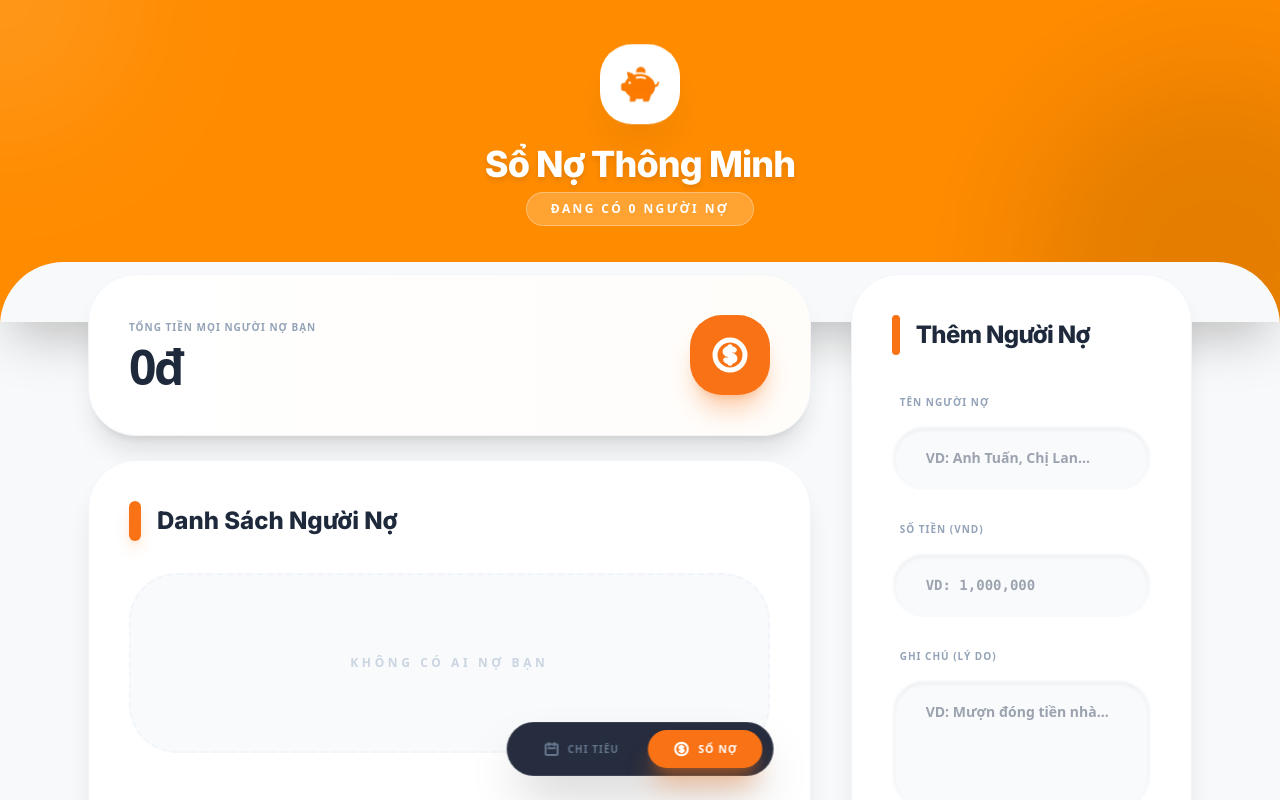
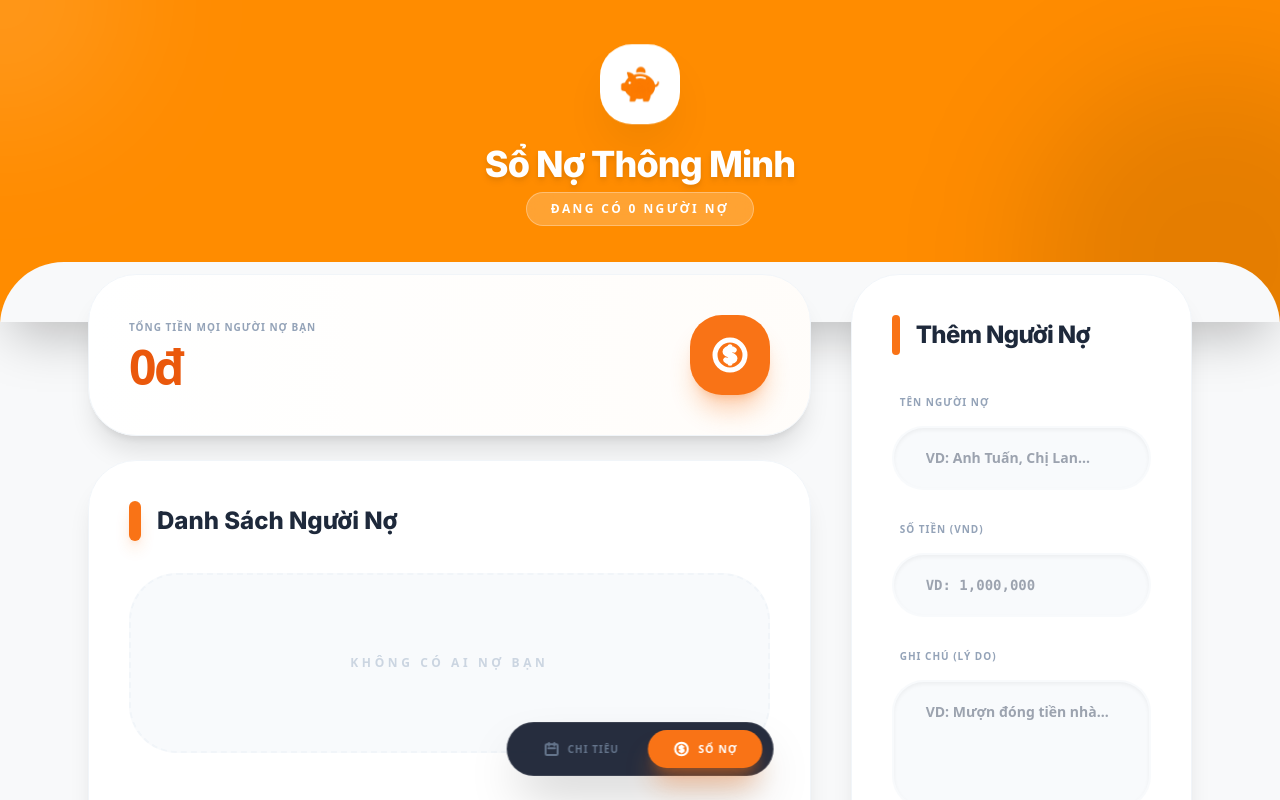
Before and after one commit to Phunghao2701/QuanLyChiTieu, a React (Vite) app: page / in a window 1280 px wide. Both pictures are taken after a click on the button "SỔ NỢ". Shown: the top 800 px of the page. Built offline with nearby package versions, Linux system fonts and the light colour scheme.

Commit message:
sửa lại màu chữ cam sổ nợ

```diff
--- a/src/App.jsx
+++ b/src/App.jsx
@@ -395,7 +395,7 @@ function App() {
               <div className="bg-white p-10 rounded-[3rem] shadow-xl border border-slate-100 flex justify-between items-center bg-gradient-to-r from-white to-orange-50/30">
                 <div>
                   <p className="text-slate-400 text-[10px] font-black uppercase tracking-widest mb-2">Tổng tiền mọi người nợ bạn</p>
-                  <p className="text-black-600 font-black text-5xl tabular-nums tracking-tighter">{formatCurrency(totalDebt)}</p>
+                  <p className="text-orange-600 font-black text-5xl tabular-nums tracking-tighter">{formatCurrency(totalDebt)}</p>
                 </div>
                 <div className="w-20 h-20 bg-orange-500 rounded-[2rem] flex items-center justify-center text-white shadow-xl shadow-orange-500/30">
                    <svg className="w-10 h-10" fill="none" stroke="currentColor" viewBox="0 0 24 24"><path strokeLinecap="round" strokeLinejoin="round" strokeWidth="3" d="M12 8c-1.657 0-3 .895-3 2s1.343 2 3 2 3 .895 3 2-1.343 2-3 2m0-8c1.11 0 2.08.402 2.599 1M12 8V7m0 1v8m0 0v1m0-1c-1.11 0-2.08-.402-2.599-1M21 12a9 9 0 11-18 0 9 9 0 0118 0z"></path></svg>
@@ -426,7 +426,7 @@ function App() {
                               <p className="text-[10px] text-slate-400 font-black uppercase tracking-widest">{new Date(debt.date).toLocaleDateString('vi-VN')}</p>
                             </div>
                           </div>
-                          <p className={`text-xl font-black tabular-nums tracking-tight ${debt.paid ? 'text-slate-400' : 'text-black-600'}`}>{formatCurrency(debt.amount)}</p>
+                          <p className={`text-xl font-black tabular-nums tracking-tight ${debt.paid ? 'text-slate-400' : 'text-orange-600'}`}>{formatCurrency(debt.amount)}</p>
                         </div>
 
                         {debt.note && (
```
